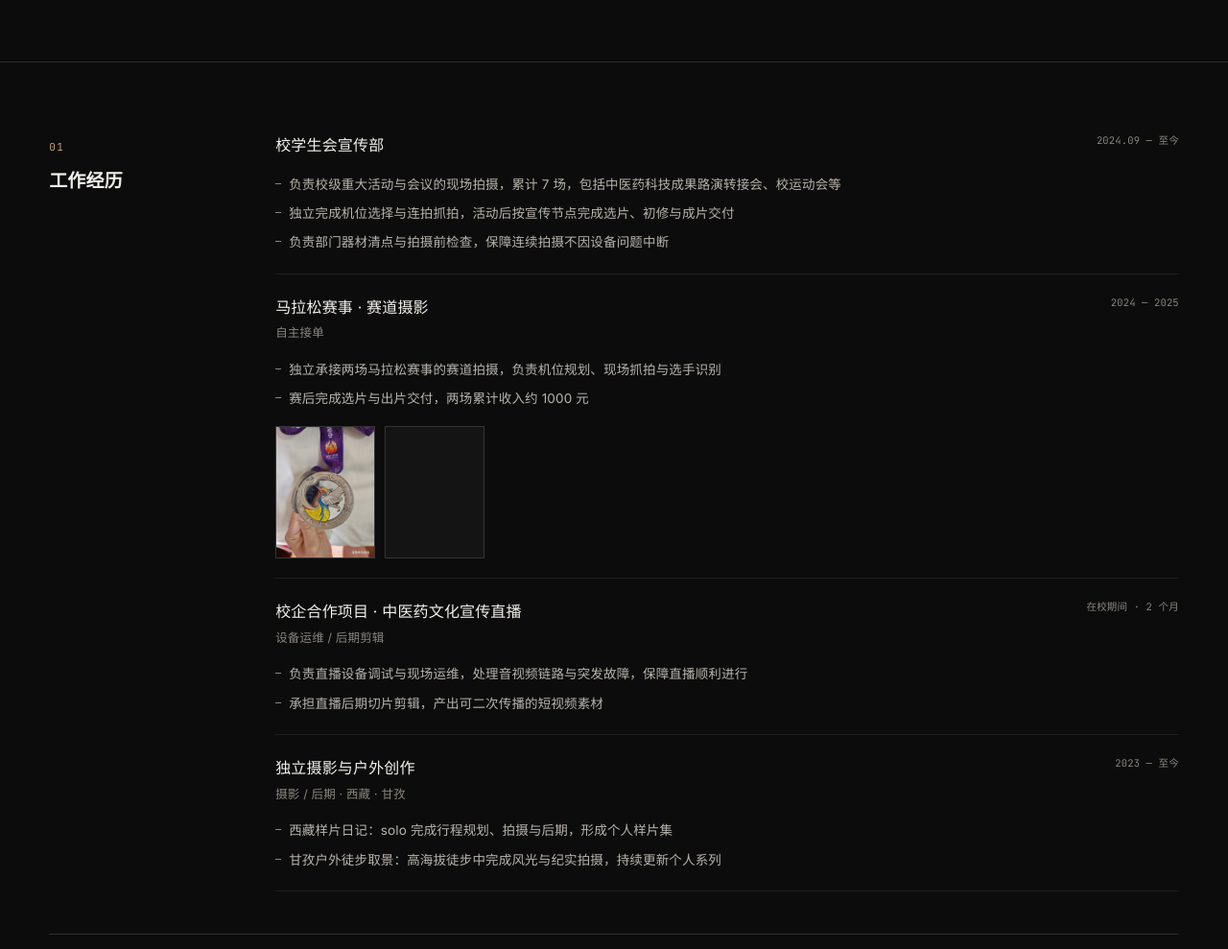
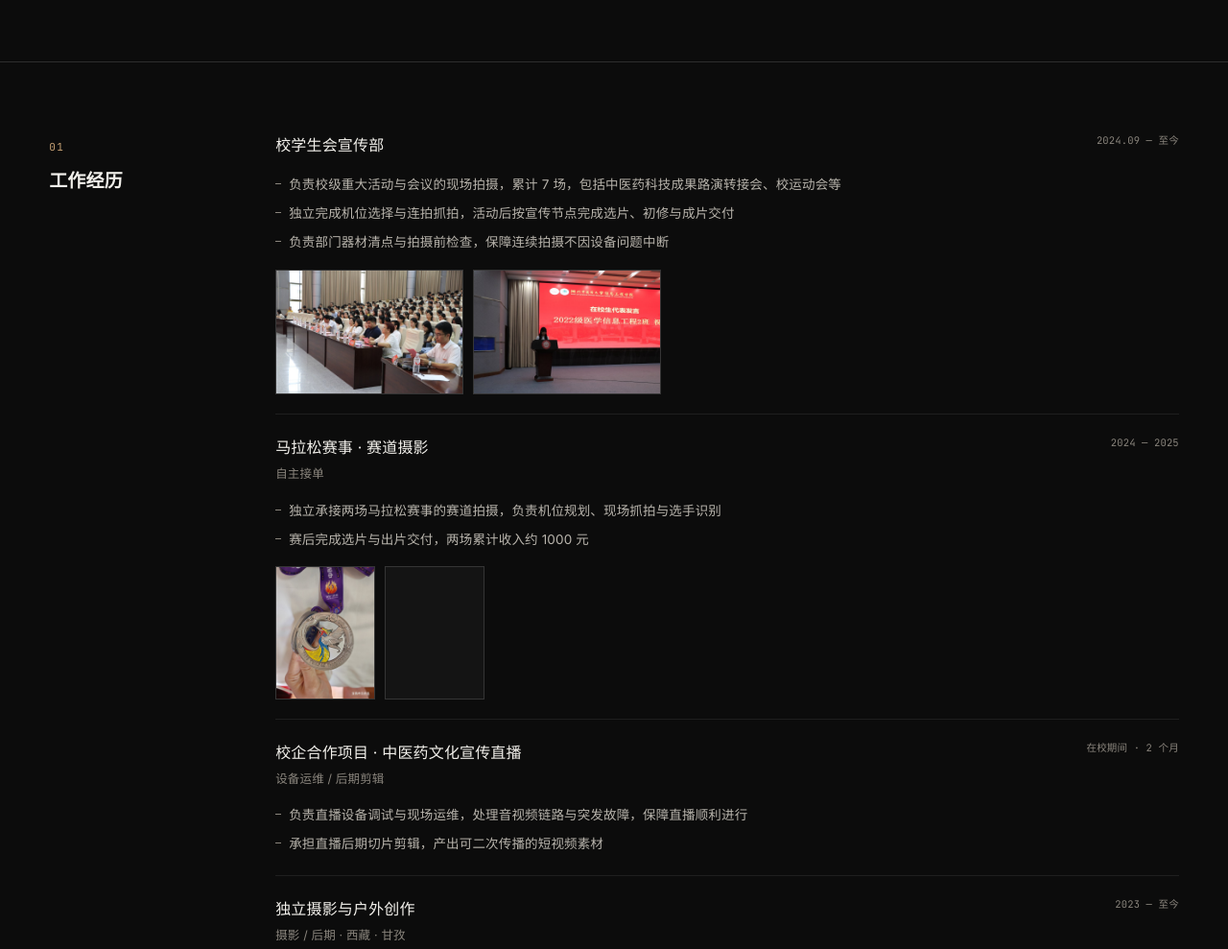
Before and after one commit to 2wsxc/luyu-portfolio, a plain HTML site: page index.html in a window 1280 px wide. Shown: the part 820-1809 px from the top of the page at 96% size. Drawn offline with Linux system fonts and the light colour scheme; grey boxes are pictures that could not be loaded.

Commit message:
feat: 校学生会经历下补充两张现场照片

```diff
--- a/assets/css/pages.css
+++ b/assets/css/pages.css
@@ -1038,6 +1038,11 @@
   overflow: hidden;
   border: 1px solid var(--line);
   background: var(--bg-elev);
+}
+
+.exp-media__item--wide {
+  aspect-ratio: 3 / 2;
+  width: clamp(150px, 19vw, 196px);
 }
 
 .exp-media__item img,
--- a/assets/js/core/resume-view.js
+++ b/assets/js/core/resume-view.js
@@ -11,10 +11,11 @@
   function expMedia(list) {
     if (!list || !list.length) return "";
     return '<div class="exp-media">' + list.map(function (m) {
+      var cls = "exp-media__item" + (m.wide ? " exp-media__item--wide" : "");
       if (m.type === "video") {
-        return '<figure class="exp-media__item"><video src="' + LY.ui.esc(m.src) + '" muted playsinline loop autoplay preload="metadata"></video></figure>';
+        return '<figure class="' + cls + '"><video src="' + LY.ui.esc(m.src) + '" muted playsinline loop autoplay preload="metadata"></video></figure>';
       }
-      return '<figure class="exp-media__item"><img src="' + LY.ui.esc(m.src) + '" alt="' + LY.ui.esc(m.alt || "") + '" loading="lazy" decoding="async"></figure>';
+      return '<figure class="' + cls + '"><img src="' + LY.ui.esc(m.src) + '" alt="' + LY.ui.esc(m.alt || "") + '" loading="lazy" decoding="async"></figure>';
     }).join("") + "</div>";
   }
 
--- a/data/resume.js
+++ b/data/resume.js
@@ -16,6 +16,10 @@
         role: "",
         period: "2024.09 — 至今",
         location: "",
+        media: [
+          { type: "image", src: "assets/img/resume/campus-1.jpg", alt: "校级活动拍摄现场", wide: true },
+          { type: "image", src: "assets/img/resume/campus-2.jpg", alt: "校级活动拍摄现场", wide: true }
+        ],
         points: [
           "负责校级重大活动与会议的现场拍摄，累计 7 场，包括中医药科技成果路演转接会、校运动会等",
           "独立完成机位选择与连拍抓拍，活动后按宣传节点完成选片、初修与成片交付",
```
Also changed, not shown: assets/img/resume/campus-1.jpg (added), assets/img/resume/campus-2.jpg (added).
